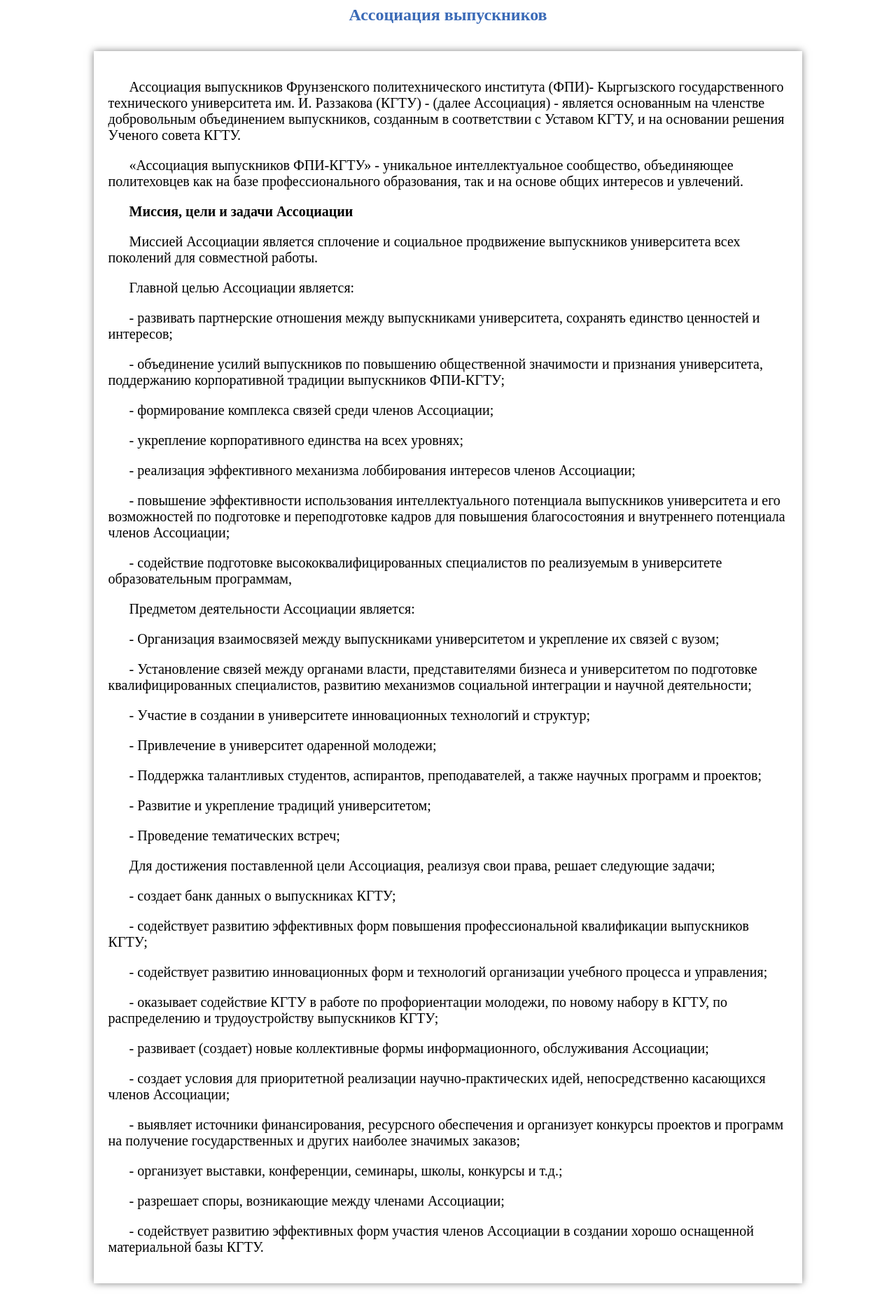
After one commit to Muxazuxa/Graduate-deploy, a Django app: page /graduate/about in a window 1280 px wide. The commit adds this page. Shown: the whole page at 70% size. Run offline with Django 3.2, Linux system fonts and the light colour scheme; parts of the project's set-up code (start-up, migrations or seed data) failed here and were passed over.

Commit message:
New About page on global

```diff
--- a/graduate/global/static/global/style.css
+++ b/graduate/global/static/global/style.css
@@ -26,7 +26,7 @@
         color:#3a6ab7;
     }
     main {
-        margin:0% 10% 3% 10%;
+        margin:0% 10% 0% 10%;
         font-size: 20px;
         font-family: 'Times New Roman', Times, serif;
     }
@@ -34,9 +34,9 @@
     footer{
         margin:0% 10% 0% 10%;
         background-color: #eff0f1;
-        font-size:14px;
+        font-size:16px;
     }
-
+r
     .pic{
         background-image:url("images/logo1.png")
     }
--- /dev/null
+++ b/graduate/global/templates/global/about.html
@@ -0,0 +1,79 @@
+<! doctype html>
+<html>
+<head>
+	<title>О Ассоциации</title>
+	<meta name="viewport" content="width=device-width, initial-scale=1.0">
+	{% load static %}
+
+	<link rel="stylesheet" type="text/css" href="{% static 'global/style.css' %}">
+
+</head>
+<body>
+	<header>
+		<h2>Ассоциация выпускников</h2>
+		<br>
+		<div class="doc">
+            <p>Ассоциация выпускников Фрунзенского политехнического института (ФПИ)- Кыргызского государственного технического университета им. И. Раззакова (КГТУ) - (далее Ассоциация) - является основанным на членстве добровольным объединением выпускников, созданным в соответствии с Уставом КГТУ, и на основании решения Ученого совета КГТУ.</p>
+	           <p> «Ассоциация выпускников ФПИ-КГТУ» - уникальное интеллектуальное сообщество, объединяющее политеховцев как на базе профессионального образования, так и на основе общих интересов и увлечений.</p>
+            <p><b>Миссия, цели и задачи Ассоциации</b></p>
+	<p>Миссией Ассоциации является сплочение и социальное продвижение выпускников университета всех поколений для совместной работы.</p>
+	<p>Главной целью Ассоциации является:</p>
+    <p>
+        - развивать партнерские отношения между выпускниками университета, сохранять единство ценностей и интересов;</p>
+
+            <p>- объединение усилий выпускников по повышению общественной значимости и признания университета, поддержанию корпоративной традиции выпускников ФПИ-КГТУ;</p>
+
+           <p> - формирование комплекса связей среди членов Ассоциации;</p>
+
+            <p>- укрепление корпоративного единства на всех уровнях;</p>
+
+            <p>- реализация эффективного механизма лоббирования интересов членов Ассоциации;</p>
+
+            <p>- повышение эффективности использования интеллектуального потенциала выпускников университета и его возможностей по подготовке и переподготовке кадров для повышения благосостояния и внутреннего потенциала членов Ассоциации;</p>
+
+            <p>- содействие подготовке высококвалифицированных специалистов по реализуемым в университете образовательным программам,</p>
+
+            <p>Предметом деятельности Ассоциации является:</p>
+
+            <p>- Организация взаимосвязей между выпускниками университетом и укрепление их связей с вузом;</p>
+
+            <p>- Установление связей между органами власти, представителями бизнеса и университетом по подготовке квалифицированных специалистов, развитию механизмов социальной интеграции и научной деятельности;</p>
+
+            <p>- Участие в создании в университете инновационных технологий и структур;</p>
+
+            <p>- Привлечение в университет одаренной молодежи;</p>
+
+            <p>- Поддержка талантливых студентов, аспирантов, преподавателей, а также научных программ и проектов;</p>
+
+            <p>- Развитие и укрепление традиций университетом;</p>
+
+            <p>- Проведение тематических встреч;</p>
+
+            <p>Для достижения поставленной цели Ассоциация, реализуя свои права, решает следующие задачи;</p>
+
+            <p>- создает банк данных о выпускниках КГТУ;</p>
+
+            <p>- содействует развитию эффективных форм повышения профессиональной квалификации выпускников КГТУ;</p>
+
+            <p>- содействует развитию инновационных форм и технологий организации учебного процесса и управления;</p>
+
+            <p>- оказывает содействие КГТУ в работе по профориентации молодежи, по новому набору в КГТУ, по распределению и трудоустройству выпускников КГТУ;</p>
+
+            <p>- развивает (создает) новые коллективные формы информационного, обслуживания Ассоциации;</p>
+
+            <p>- создает условия для приоритетной реализации научно-практических идей, непосредственно касающихся членов Ассоциации;</p>
+
+            <p>- выявляет источники финансирования, ресурсного обеспечения и организует конкурсы проектов и программ на получение государственных и других наиболее значимых заказов;</p>
+
+            <p>- организует выставки, конференции, семинары, школы, конкурсы и т.д.;</p>
+
+            <p>- разрешает споры, возникающие между членами Ассоциации;</p>
+
+            <p>- содействует развитию эффективных форм участия членов Ассоциации в создании хорошо оснащенной материальной базы КГТУ.</p>
+    </p>
+		</div>
+	</header>
+</body>
+</html>
+</body>
+</html>
--- a/graduate/global/templates/global/greet.html
+++ b/graduate/global/templates/global/greet.html
@@ -24,7 +24,7 @@
 	<main>
 		<h3>Добро пожаловать в Ассоциацию!</h3>
 			<div class="fot">
-				<p>Ассоциация приглашает выпускников всех лет к общению. Просим вас перейти по этой <a href="{% url 'student:grad' %}">ссылке</a> и заполнить форму.</p>
+				<p>Ассоциация приглашает выпускников всех лет к общению. Просим вас перейти по этой <a href="{% url 'student:add' %}">ссылке</a> и заполнить форму.</p>
 			</div>
 	</main>
 	<footer>
--- a/graduate/global/urls.py
+++ b/graduate/global/urls.py
@@ -7,7 +7,8 @@
 
 urlpatterns = [
     path('greet', views.greet, name='greet'),
+    path('about', views.about, name='about'),
     path('success', views.success, name='success'),
     path('ajax/load-cafedra/', views.load_cafedra, name='ajax_load_cafedra'),
-    path('add', views.GradCreateView.as_view(), name='grad'),
+    path('add', views.GradCreateView.as_view(), name='add'),
 ]
--- a/graduate/global/views.py
+++ b/graduate/global/views.py
@@ -17,6 +17,10 @@
     return render(request, 'global/greet.html')
 
 
+def about(request):
+    return render(request, 'global/about.html')
+
+
 def success(request):
     return render(request, 'global/success.html')
 
--- a/graduate/student/templates/base.html
+++ b/graduate/student/templates/base.html
@@ -4,9 +4,6 @@
     <link rel="stylesheet" href="https://stackpath.bootstrapcdn.com/bootstrap/4.1.3/css/bootstrap.min.css" integrity="sha384-MCw98/SFnGE8fJT3GXwEOngsV7Zt27NXFoaoApmYm81iuXoPkFOJwJ8ERdknLPMO" crossorigin="anonymous">
         <meta name="viewport" content="width = device-width, initial-scale=1.0">
         <meta charset="utf-8">
-        <style>
-    </style>
-
 <nav class="navbar navbar-expand-lg navbar-light bg-light rounded">
         <button class="navbar-toggler" type="button" data-toggle="collapse" data-target="#navbarsExample10" aria-controls="navbarsExample10" aria-expanded="false" aria-label="Toggle navigation">
           <span class="navbar-toggler-icon"></span>
```
Also changed, not shown: graduate/global/templates/base.html (+21 -0 lines).
